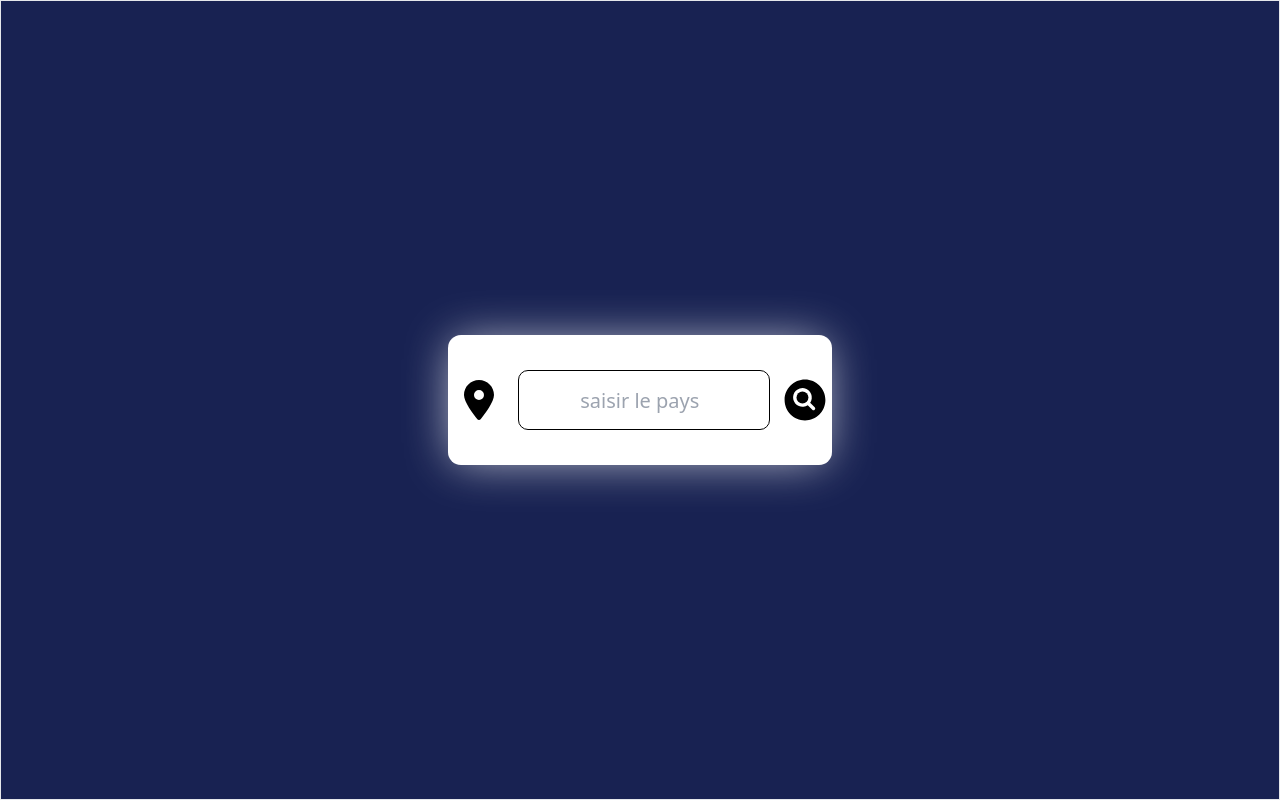
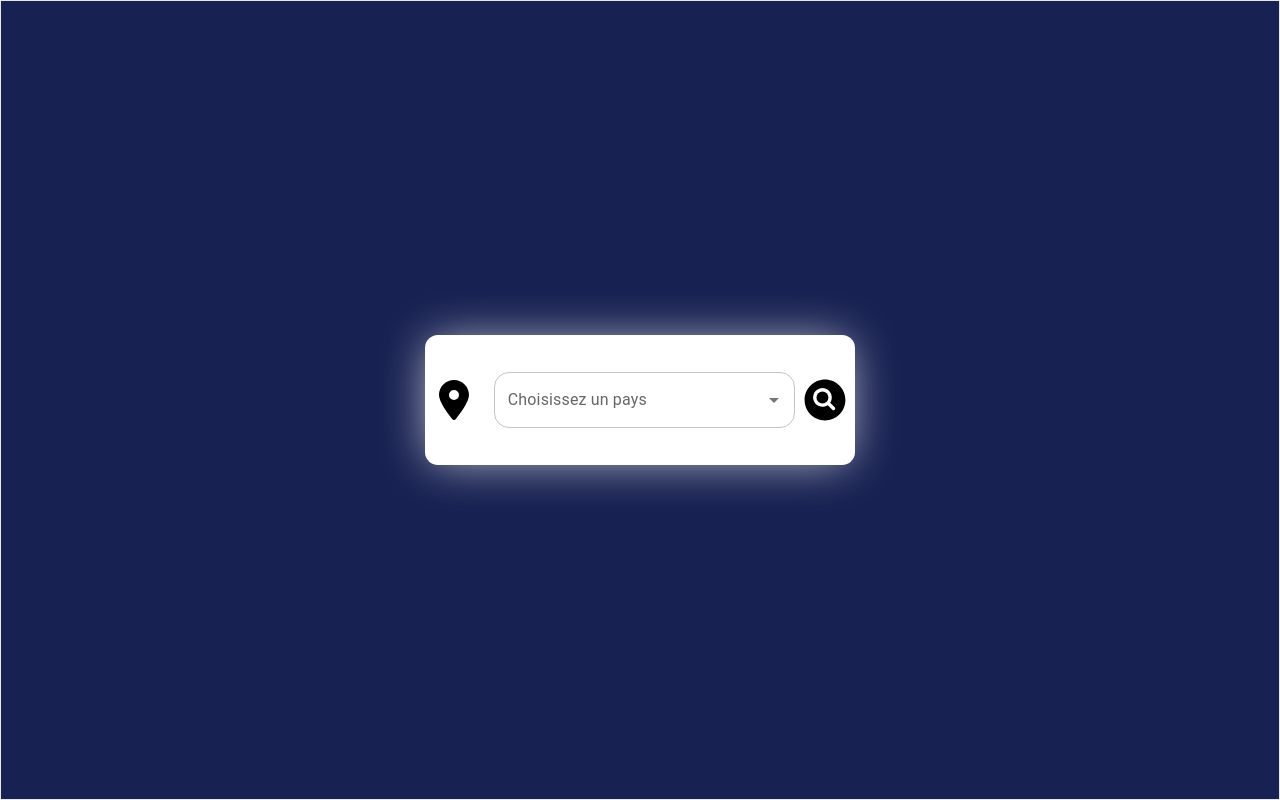
Before and after one commit to ALAAHAJHOUJ/Weatherapp, a React (Create React App) app: page / in a window 1280 px wide. Built offline with nearby package versions, Linux system fonts and the light colour scheme.

Commit message:
changement dans le projet 3

```diff
--- a/package.json
+++ b/package.json
@@ -3,6 +3,10 @@
   "version": "0.1.0",
   "private": true,
   "dependencies": {
+    "@emotion/react": "^11.14.0",
+    "@emotion/styled": "^11.14.1",
+    "@mui/lab": "^7.0.0-beta.14",
+    "@mui/material": "^7.2.0",
     "@testing-library/dom": "^10.4.0",
     "@testing-library/jest-dom": "^6.6.3",
     "@testing-library/react": "^16.3.0",
--- a/src/App.js
+++ b/src/App.js
@@ -1,18 +1,41 @@
+import Autocomplete from "@mui/material/Autocomplete";
+import TextField from "@mui/material/TextField";
+import { styled } from '@mui/material/styles';
 import { useState } from "react";
 import { FaLocationDot } from "react-icons/fa6";
 import { IoSearchCircle } from "react-icons/io5";
+import './fichier.css';
+
+function App() {
+  const [hauteur,setHauteur]=useState("130px");
+  const [selectedFramework, setSelectedFramework] =useState(null);
+  const pays = [
+
+];
+
+  const RoundedTextField = styled(TextField)({
+  '& .MuiOutlinedInput-root': {
+    borderRadius: '15px',
+  },
+  });
 
 
-function App() {
-  const [hauteur,setHauteur]=useState("130px")
   return (
-    <div className="App border-[1px] w-full h-full bg-[#182252] flex justify-center items-center overflow-hidden">
-      <div className={"w-[30%]  bg-white rounded-[13px] flex items-start flex-wrap transition-[height] duration-[2s] "} style={{boxShadow:"-1px 1px 47px -6px rgba(255,255,255,0.75)",height:`${hauteur}`}}>
+    <div className="element App border-[1px] w-full h-full flex justify-center">
+      <div className={"element2 min-[0px]:shrink-0 min-[360px]:shrink-[1] min-[0px]:w-[100%] min-[360px]:w-[430px] min-w-[353px]  bg-white rounded-[13px] flex items-start flex-wrap transition-[height] duration-[2s] "} style={{boxShadow:"-1px 1px 47px -6px rgba(255,255,255,0.75)",height:`${hauteur}`}}>
         <div className=" h-[130px] w-[16%] flex justify-center items-center">
-          <FaLocationDot className="scale-[2.5] hover:text-gray-400 cursor-pointer" title="Votre position"></FaLocationDot>
+          <FaLocationDot className="scale-[2.5] translate-x-[-5px] hover:text-gray-400 cursor-pointer" title="Votre position"></FaLocationDot>
         </div>
         <div className=" h-[130px] w-[70%] flex justify-center items-center">
-          <input type="text" autoComplete="off" className="border-[1px] border-black w-[94%] h-[60px] rounded-[10px] pl-4 placeholder:text-center placeholder:translate-x-[-12px] placeholder:text-[20px] text-[20px]" placeholder="saisir le pays" />
+                <Autocomplete
+                  options={pays}
+                  getOptionLabel={(option) => option.label}
+                  onChange={(event, newValue) => setSelectedFramework(newValue)}
+                  sx={{ width: '100%'}}
+                  renderInput={(params) => (
+                    <RoundedTextField {...params} label="Choisissez un pays" variant="outlined"  />
+                  )}
+                />
         </div>
         <div className=" h-[130px] w-[14%] flex justify-center items-center">
           <IoSearchCircle className="scale-[3.4] hover:text-gray-400 cursor-pointer" title="chercher" onClick={  ()=>{setHauteur((prev)=>{if(prev=="130px") return "580px";else return "130px";})}  }></IoSearchCircle>
@@ -27,8 +50,8 @@ function App() {
            </div>
 
            <div className="w-full h-[90px] border-black border-[1px] bg-yellow-400 flex justify-between">
-            <div className="border-[1px] border-black">humidite</div>
-            <div className="border-[1px] border-black">vitesse air</div>
+            <div className="border-[1px] border-black">humidite plus logo</div>
+            <div className="border-[1px] border-black">vitesse air plus logo</div>
            </div>
         </div>:<></>}
 
--- /dev/null
+++ b/src/fichier.css
@@ -0,0 +1,25 @@
+@media (min-height: 0px) {
+  .element {
+    overflow:hidden;
+  }
+}
+
+
+@media (min-height: 300px) {
+  .element {
+    overflow:visible;
+  }
+}
+
+
+@media (min-height: 0px) {
+  .element {
+    align-items: start;
+  }
+}
+
+@media (min-height: 590px) {
+  .element {
+    align-items: center;
+  }
+}
--- a/src/index.css
+++ b/src/index.css
@@ -5,7 +5,8 @@
 body {
   margin: 0;
   height: 100vh;
-  width: 100%;;
+  width: 100%;
+  background-color: #182252;
 }
 
 #root
```
Also changed, not shown: 1 other file (tests, documents, lock files or other folders).
